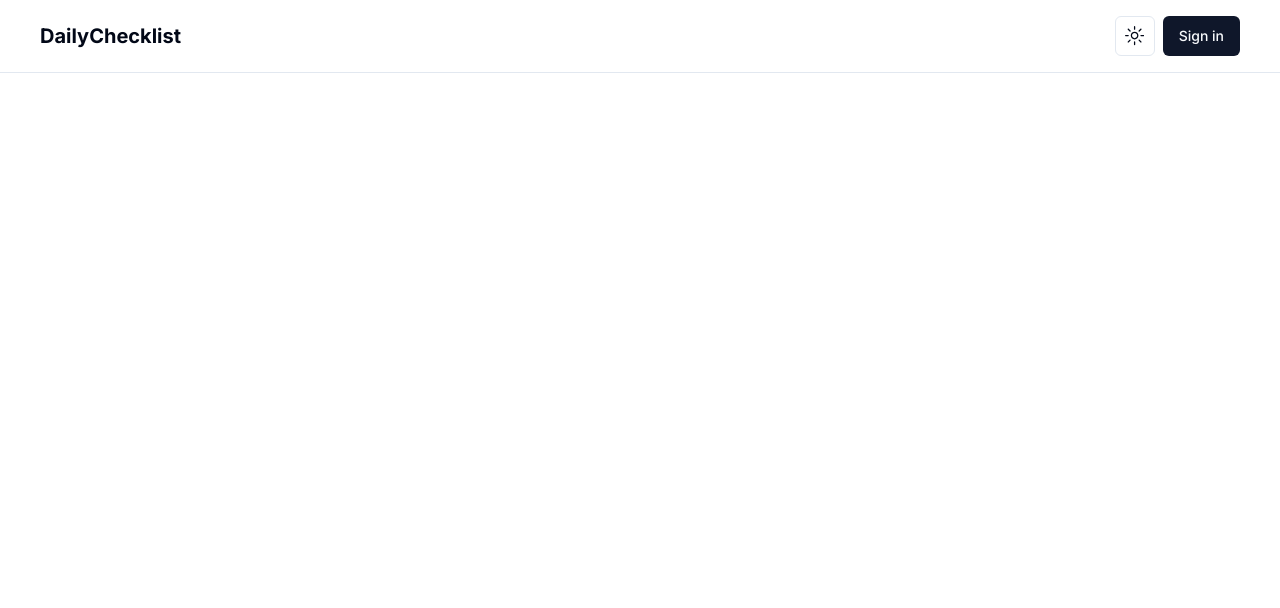
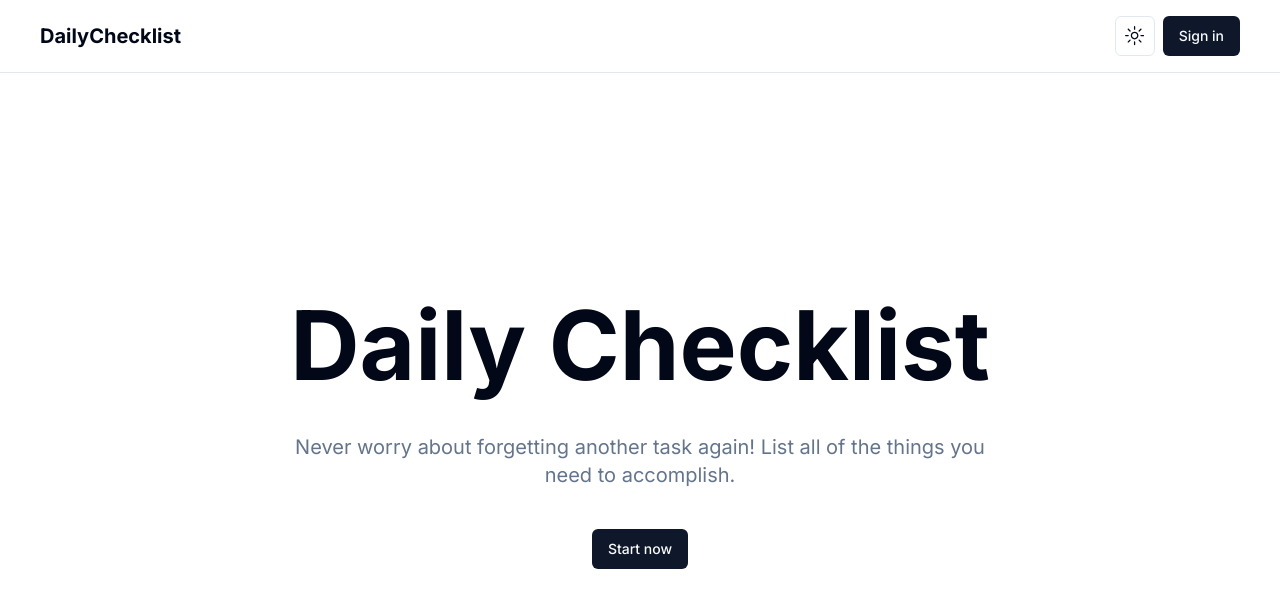
Before and after one commit to peterpardo/daily-checklist, a Next.js app: page / in a window 1280 px wide. Shown: the top 608 px of the page. Built offline with nearby package versions, Linux system fonts and the light colour scheme.

Commit message:
feat: added hero section

```diff
--- a/app/page.tsx
+++ b/app/page.tsx
@@ -1,9 +1,20 @@
 import Navbar from '@/components/Navbar';
+import { Button } from '@/components/ui/button';
 
 export default function Home() {
   return (
     <main className="min-h-screen">
       <Navbar />
+      <div className="grid place-content-center h-[90vh] text-center space-y-10">
+        <h1 className="font-bold text-8xl">Daily Checklist</h1>
+        <p className="text-xl w-[45rem] text-slate-500 dark:text-slate-300">
+          Never worry about forgetting another task again! List all of the
+          things you need to accomplish.
+        </p>
+        <div>
+          <Button>Start now</Button>
+        </div>
+      </div>
     </main>
   );
 }
```
